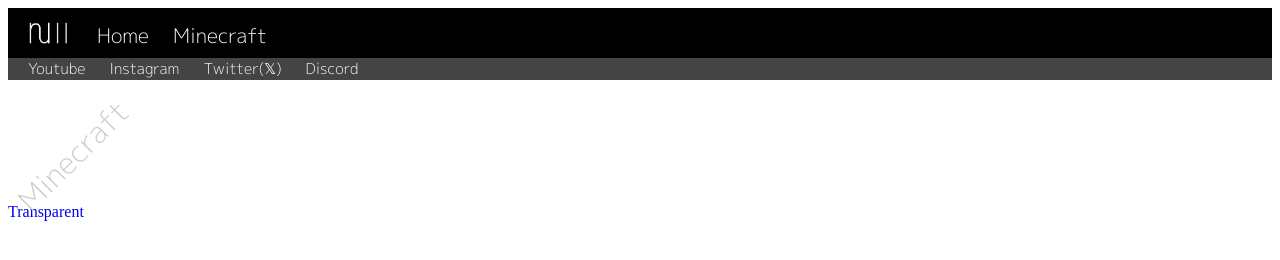
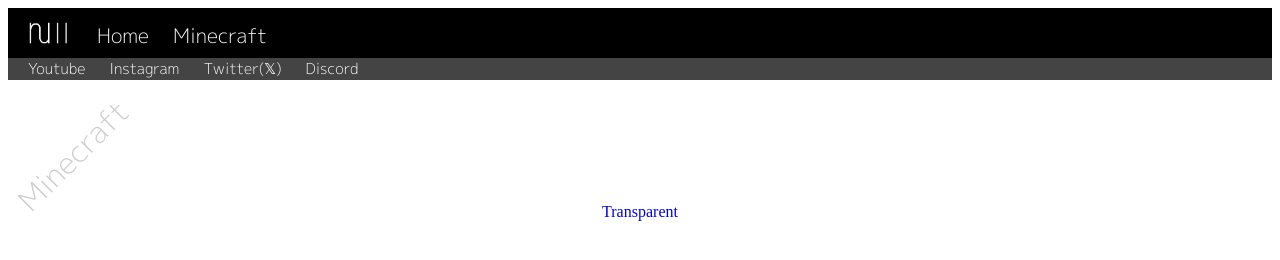
Before and after one commit to nuii-dev/nuii-dev.github.io, a plain HTML site: page minecraft.html in a window 1280 px wide. Drawn offline with nearby package versions, Linux system fonts and the light colour scheme.

Commit message:
Update minecraft.html

```diff
--- a/minecraft.html
+++ b/minecraft.html
@@ -16,7 +16,7 @@
       <p id="ptitle">Minecraft</p>
     </div>
     <br>
-    <div style="text-algin:center">
+    <div style="text-align:center;">
       <a href="Transparent-down.html">Transparent</a>
     </div>
   </body>
```
